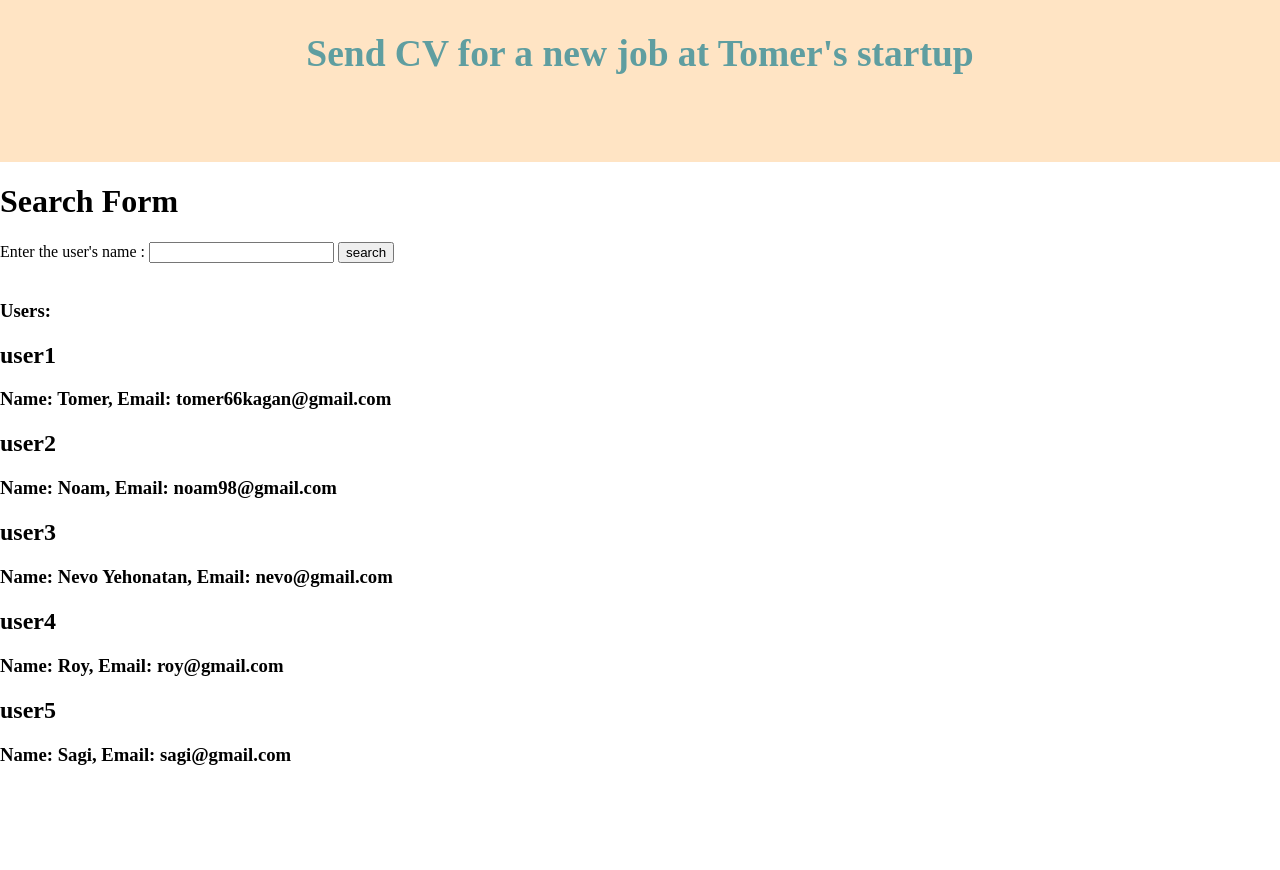
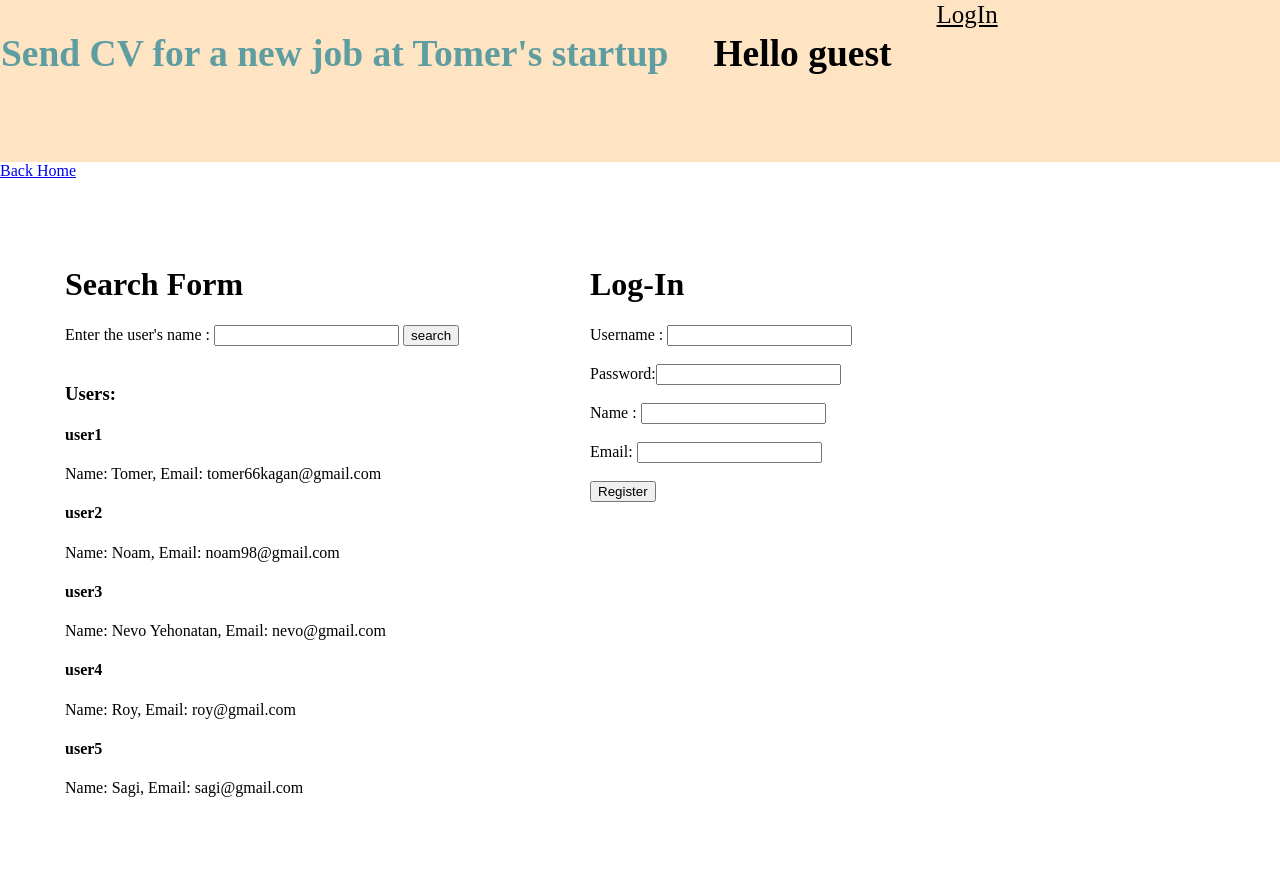
Before and after one commit to TomerKagan/HW10, a Flask app: page /assignment9 in a window 1280 px wide. Before the commit the page ends 765 px from the top, so only its background shows below. Run offline with Flask 2, Linux system fonts and the light colour scheme.

Commit message:
register

```diff
--- a/app.py
+++ b/app.py
@@ -1,13 +1,18 @@
 from flask import Flask, redirect, url_for, render_template
 from flask import request
+from flask import session
 
 app = Flask(__name__)
+
+app.secret_key = '5198'
 
 users = {'user1': {'name': 'Tomer', 'email': 'tomer66kagan@gmail.com'},
          'user2': {'name': 'Noam', 'email': 'noam98@gmail.com'},
          'user3': {'name': 'Nevo Yehonatan', 'email': 'nevo@gmail.com'},
          'user4': {'name': 'Roy', 'email': 'roy@gmail.com'},
          'user5': {'name': 'Sagi', 'email': 'sagi@gmail.com'}}
+
+personal_details = {'first_name': 'Tomer', 'last_name': "Kagan"}
 
 
 @app.route('/')
@@ -22,13 +27,36 @@ def assignment():
 
 @app.route('/assignment9', methods=['GET', 'POST'])
 def assignment9():
-    personal_details = {'first_name': 'Tomer', 'last_name': "Kagan"}
     if request.args and request.method == 'GET' and request.args['user_name']:
         if request.args['user_name'] != '' and request.args['user_name'] in users:
             user = users.get(request.args['user_name'])
             return render_template('assignment9.html', user=user, personalDetails=personal_details)
         return render_template('assignment9.html', personalDetails=personal_details, searched=True)
+    elif request.method == 'POST':
+        if 'log_out' in request.form:
+            session['username'] = ''
+        if 'username' in request.form and 'password' in request.form and 'name' in request.form and 'email' in request.form:
+            username = request.form['username']
+            session['username'] = username
+            return render_template('assignment9.html', username=username, personalDetails=personal_details)
     return render_template('assignment9.html', dic_users=users, personalDetails=personal_details)
+
+
+@app.route('/logout')
+def logout_func():
+    session['username'] = ''
+    return redirect(url_for('main_page'))
+
+
+@app.route('/login', methods=['GET', 'POST'])
+def login_func():
+    if request.method == 'GET':
+        return render_template('login.html', personalDetails=personal_details)
+    elif request.method == 'POST':
+        if 'username' in request.form and 'password' in request.form:
+            username = request.form['username']
+            session['username'] = username
+    return redirect(url_for('main_page'))
 
 
 if __name__ == '__main__':
--- a/static/css/cv.css
+++ b/static/css/cv.css
@@ -71,3 +71,29 @@ nav {
     margin-left: 30px;
     margin-top: 30px;
   }
+
+  .search{
+      width: 40%;
+      padding: 65px;
+  }
+
+  .assigment-9{
+      display: flex;
+      flex-direction: row;
+      width: 100%;
+  }
+
+  .registration{
+      width: 60%;
+      padding-top:65px;
+  }
+
+  .header-with-session{
+      display: flex;
+      flex-direction: row;
+  }
+
+  .padding-header{
+      padding-left: 45px;
+      color: black;
+  }
--- a/templates/assignment9.html
+++ b/templates/assignment9.html
@@ -1,6 +1,9 @@
 {% extends 'base.html' %}
 
 {% block content %}
+    <a href="/">Back Home</a>
+    <div class="assigment-9">
+        <div class="search">
             <h1>Search Form</h1>
             <form action="/assignment9" method="get">
                 Enter the user's name : <input name="user_name" type="text" >
@@ -8,20 +11,37 @@
             </form>
             </br>
             {% if user %}
-        <h3> This is the user you searched for:</h3>
-        <h3>Name: {{ user.name }}</h3>
-        <h3>Email: {{ user.email }}</h3>
+                <h4> This is the user you searched for:</h4>
+                <p>Name: {{ user.name }}</p>
+                <p>Email: {{ user.email }}</p>
             {% else %}
                 {% if searched %}
                     <h3>Not Found</h3>
                 {% else %}
                     <h3>Users:</h3>
                     {% for u in dic_users %}
-                <h2>{{ u }}</h2>
-                <h3> Name: {{ dic_users[u].name }}, Email: {{ dic_users[u].email }}</h3>
+                        <h4>{{ u }}</h4>
+                        <p> Name: {{ dic_users[u].name }}, Email: {{ dic_users[u].email }}</p>
                     {% endfor %}
                 {% endif %}
             {% endif %}
-    <br>
-
+        </div>
+        <div class="registration">
+            {% if session.username %}
+                <h1> Hello, {{ session.username }} </h1>
+                <form action="/assignment9" method="POST">
+                    <input name="log_out"  type="submit" value="log-out">
+                </form>
+            {% else %}
+                 <form action="/assignment9" method="POST">
+                    <h1>Log-In</h1>
+                    Username : <input name="username" type="text" ></br></br>
+                    Password:<input name="password"  type="text"></br></br>
+                     Name : <input name="name" type="text" ></br></br>
+                     Email: <input name="email" type="text" ></br></br>
+                    <input type="submit" value="Register">
+                </form>
+            {% endif %}
+        </div>
+    </div>
 {% endblock %}
--- a/templates/header.html
+++ b/templates/header.html
@@ -1,3 +1,18 @@
 <header>
-    <h2>Send CV for a new job at {{ personalDetails.first_name | capitalize}}'s startup</h2>
+{#    <h2>Send CV for a new job at {{ personalDetails.first_name | capitalize}}'s startup</h2>#}
+    <span class="header-with-session">
+        <h2>Send CV for a new job at {{ personalDetails.first_name | capitalize}}'s startup</h2>
+
+        {%  if session.username  %}
+            <h2 class="padding-header"> Hello, {{ session.username }} </h2>
+        {% else %}
+            <h2 class="padding-header"> Hello guest </h2>
+        {% endif %}
+
+         {% if session.username %}
+            <a href="/logout" class="padding-header">LogOut</a>
+        {% else %}
+            <a href="/login" class="padding-header">LogIn</a>
+        {% endif %}
+    </span>
 </header>
--- a/templates/index.html
+++ b/templates/index.html
@@ -8,6 +8,7 @@
         <li><p>Phone Number: 0527800044</p>
           <li><p>Address: Metsada 14, Be'er Sheva</p></li>
           <li><a href="/assignment8">Watch My Hobbies</a></li>
+          <li><a href="/assignment9">Search and Register</a></li>
       </ul>
     </nav>
 
```
Also changed, not shown: templates/login.html (added, +14 -0 lines). Lines whose indentation alone changed are shown as unchanged.
